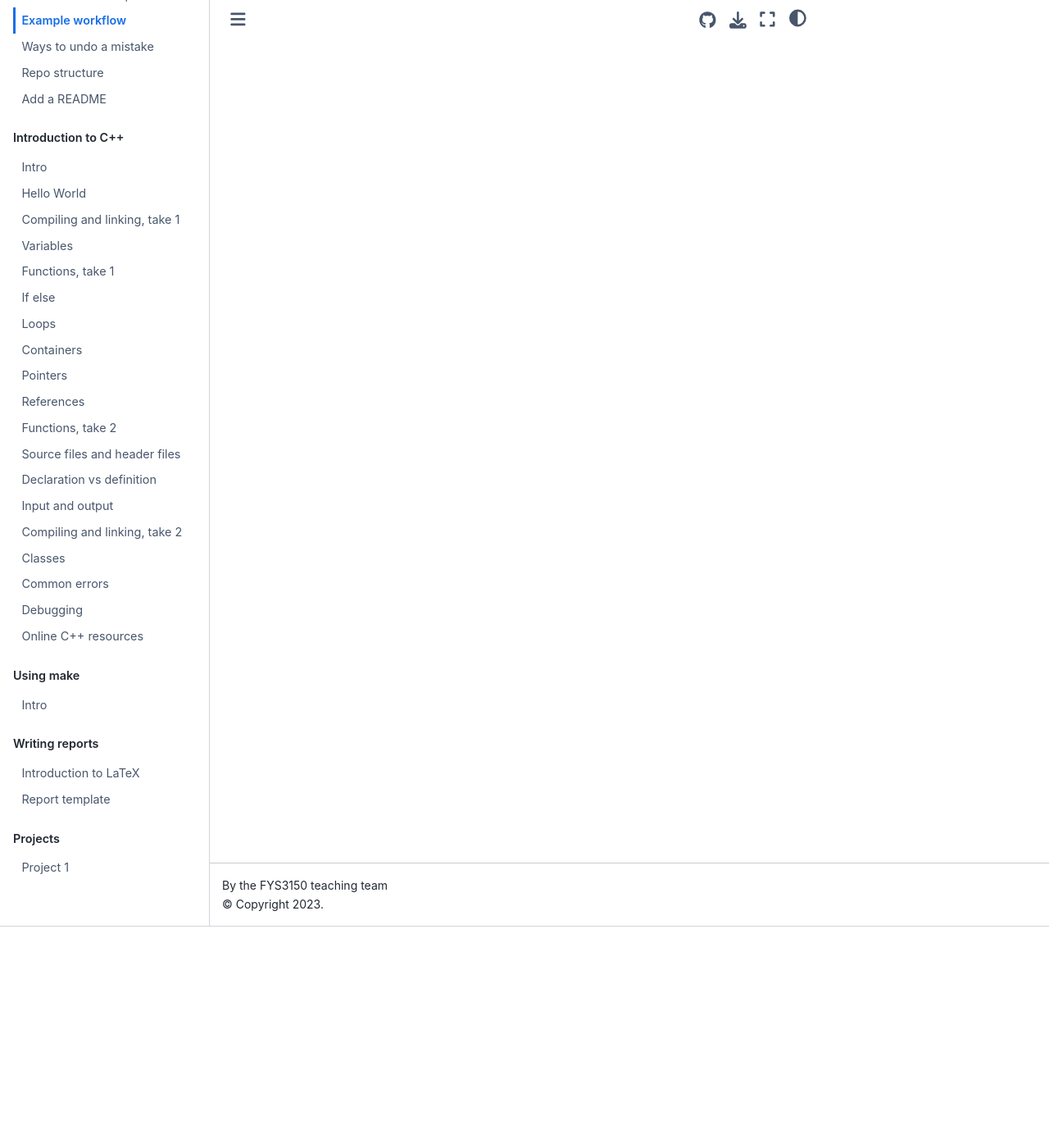
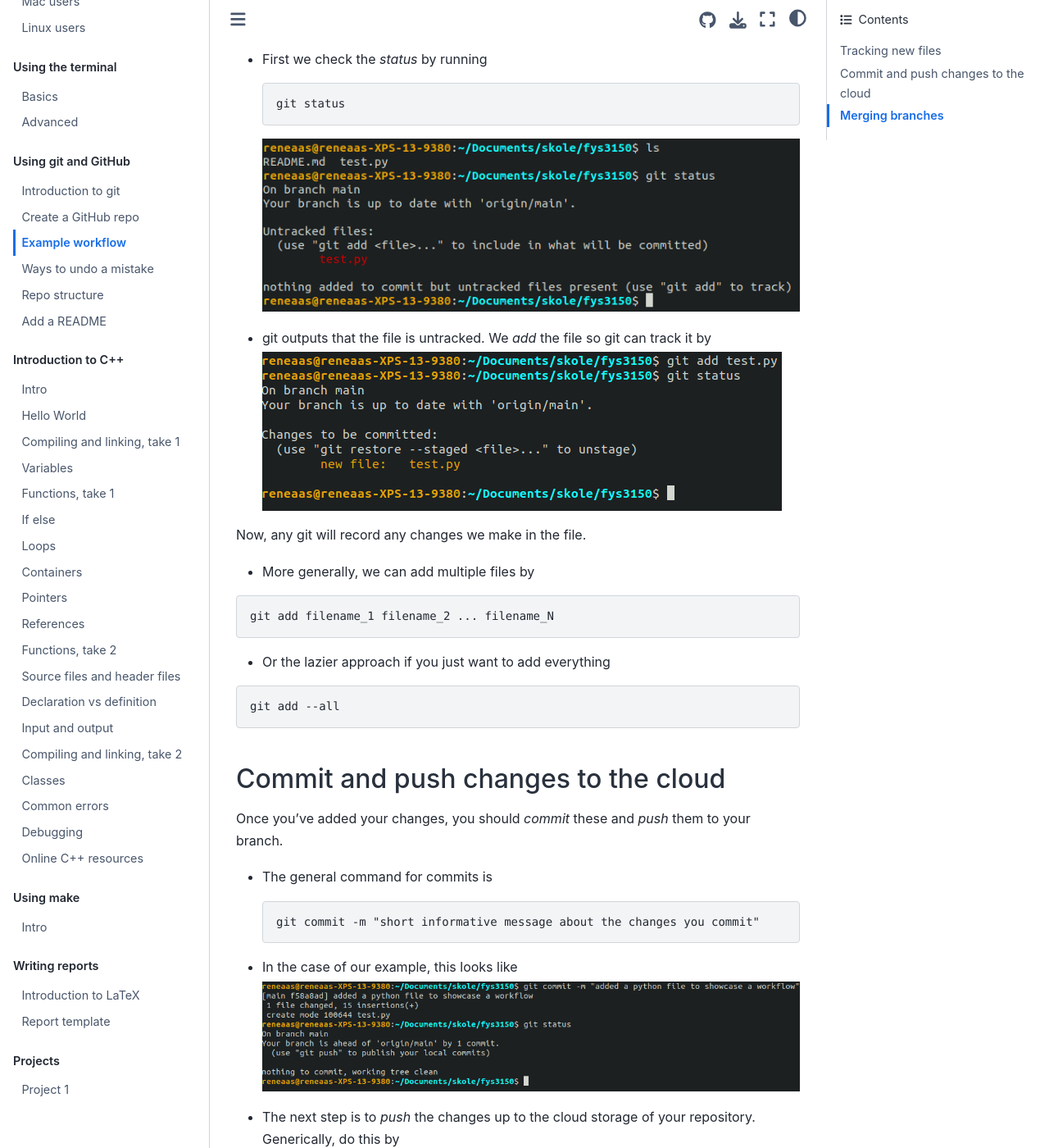
Before and after one commit to anderkve/FYS3150, a Jupyter Book: the page built from book/using_git/example_workflow.md, in a window 1280 px wide and 1400 px high, scrolled down 271 px. Shown: the whole window at 82% size. Built offline with Jupyter Book 1.0.4 settings and Sphinx 7.4.7 and the Sphinx Book theme 1.1.4, drawn with Linux system fonts in a browser that asks for light colours; some of the changed text lies outside the part shown.

Commit message:
placed imgs in its own subdir.

````diff
--- a/book/using_git/example_workflow.md
+++ b/book/using_git/example_workflow.md
@@ -1,3 +1,60 @@
 # Example workflow
 
 Here we'll add info on an example workflow for git
+
+
+## Tracking new files
+
+Once a new file is created/added, git needs to track it. In the example below, we've created a file *test.py*.
+
+- First we check the *status* by running
+
+  ```terminal
+  git status
+  ```
+  ![untracked_file](./imgs/untracked_file.png)
+
+- git outputs that the file is untracked. We *add* the file so git can track it by
+
+  ![tracked_file](./imgs/add_file.png)
+
+Now, any git will record any changes we make in the file.
+
+- More generally, we can add multiple files by
+
+```terminal
+git add filename_1 filename_2 ... filename_N
+```
+
+- Or the lazier approach if you just want to add everything
+
+```terminal
+git add --all
+```
+
+## Commit and push changes to the cloud
+
+Once you've added your changes, you should *commit* these and *push* them to your branch.
+
+- The general command for commits is
+
+  ```terminal
+  git commit -m "short informative message about the changes you commit"
+  ```
+
+- In the case of our example, this looks like
+
+  ![commit](./imgs/commit_file.png)
+
+- The next step is to *push* the changes up to the cloud storage of your repository. Generically, do this by
+
+  ```terminal
+  git push origin branch_name
+  ```
+
+- In our toy example, we're on the branch called *main*. Thus
+
+  ![push](./imgs/push.png)
+
+
+## Merging branches
````
Also changed, not shown: book/using_git/introduction_to_git.md (+7 -7 lines), _toc.yml (line endings or trailing spaces), book/using_git/imgs/add_file.png (added), book/using_git/imgs/clone_repo.png (renamed from book/using_git/clone_repo.png), book/using_git/imgs/commit_file.png (added), book/using_git/imgs/create_repo.png (renamed from book/using_git/create_repo.png), book/using_git/imgs/generate_new_token.png (renamed from book/using_git/generate_new_token.png), book/using_git/imgs/github_homepage.png (renamed from book/using_git/github_homepage.png), book/using_git/imgs/go_to_developer_settings.png (renamed from book/using_git/go_to_developer_settings.png), book/using_git/imgs/go_to_settings.png (renamed from book/using_git/go_to_settings.png), book/using_git/imgs/push.png (added), book/using_git/imgs/token_page.png (renamed from book/using_git/token_page.png), book/using_git/imgs/untracked_file.png (added).
